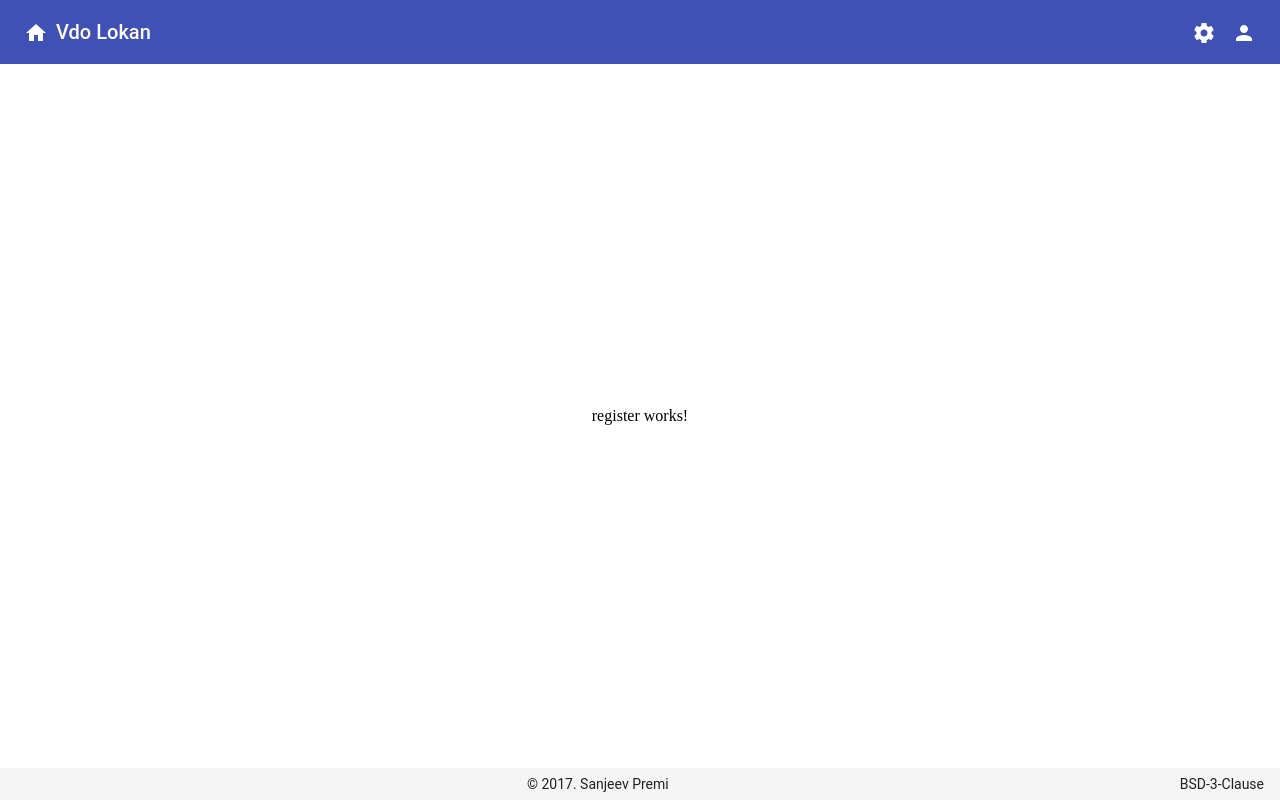
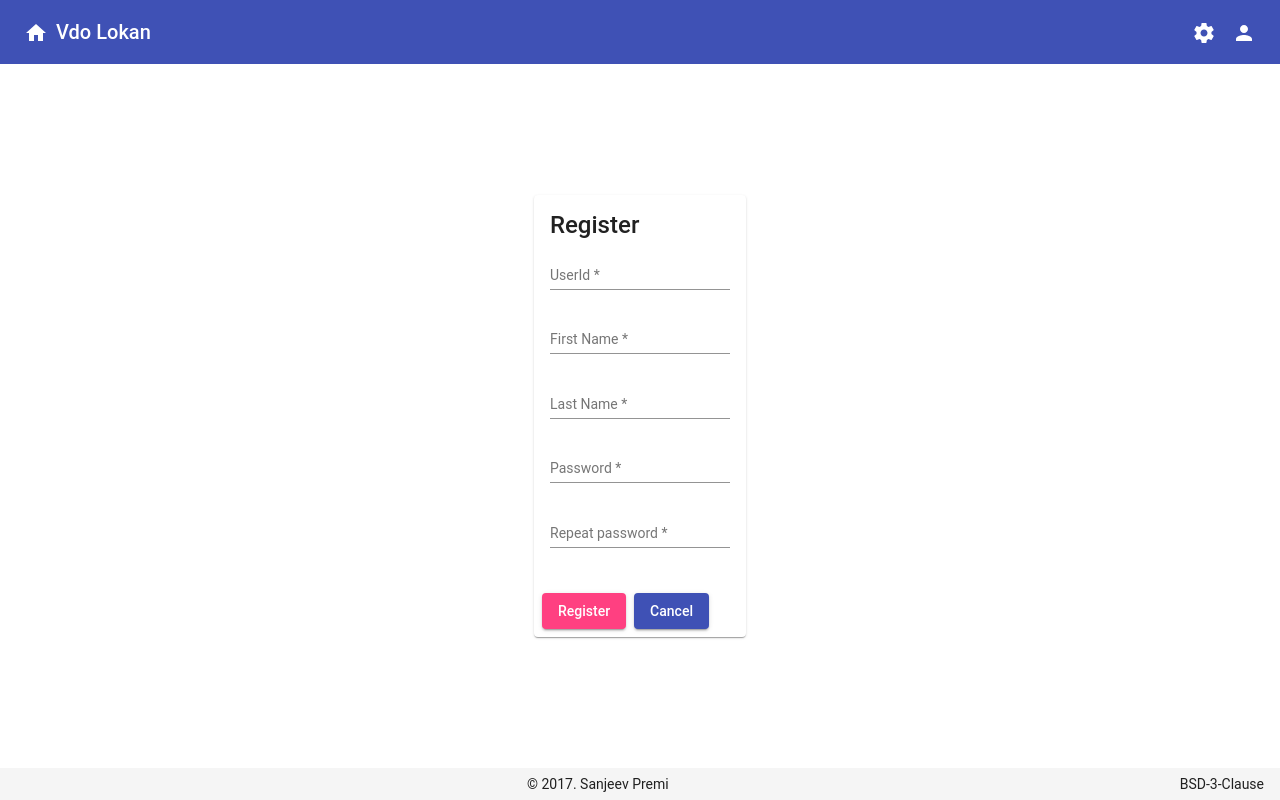
Before and after one commit to spremi/vdo-lokan, an Angular app: page /user/register in a window 1280 px wide. Built offline with nearby package versions, Linux system fonts and the light colour scheme.

Commit message:
routes: user/register: Implement basic form
Signed-off-by: Sanjeev Premi <spremi@ymail.com>

```diff
--- a/src/app/routes/user/register/register.component.html
+++ b/src/app/routes/user/register/register.component.html
@@ -1,3 +1,32 @@
-<p>
-  register works!
-</p>
+<form name="userRegister">
+  <mat-card>
+    <mat-card-title>
+      Register
+    </mat-card-title>
+
+    <mat-card-content>
+      <mat-form-field>
+        <input matInput placeholder="UserId" [value]="" required>
+      </mat-form-field>
+
+      <mat-form-field>
+        <input matInput placeholder="First Name" value="" required>
+      </mat-form-field>
+      <mat-form-field>
+        <input matInput placeholder="Last Name" value="" required>
+      </mat-form-field>
+
+      <mat-form-field>
+        <input matInput type="password" placeholder="Password" value="" required>
+      </mat-form-field>
+      <mat-form-field>
+        <input matInput type="password" placeholder="Repeat password" value="" required>
+      </mat-form-field>
+    </mat-card-content>
+
+    <mat-card-actions>
+      <button mat-raised-button color="accent">Register</button>
+      <button mat-raised-button color="primary">Cancel</button>
+    </mat-card-actions>
+  </mat-card>
+</form>
--- a/src/app/routes/user/register/register.component.sass
+++ b/src/app/routes/user/register/register.component.sass
@@ -0,0 +1,9 @@
+\:host
+  form
+    mat-card
+      mat-card-content
+        display: flex
+        flex-direction: column
+
+        mat-form-field
+          margin: 4px 0
```
